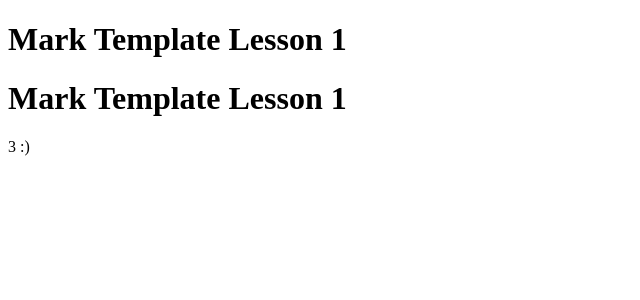
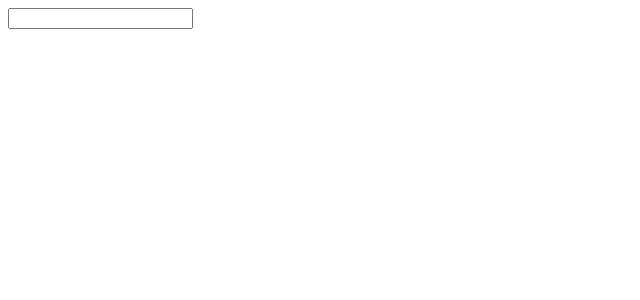
Before and after one commit to isafesoft/angular-training, an Angular app: page / in a window 1280 px wide. Shown: the top 300 px of the page, without its empty margins (0-640 px from the left). Built offline with nearby package versions, Linux system fonts and the light colour scheme.

Commit message:
1 ngIf, * syntax, template

```diff
--- a/src/app/app.component.html
+++ b/src/app/app.component.html
@@ -1,10 +1,11 @@
 <div class="app">
-  <h1>
-    {{ title }}
-  </h1>
+  <input type="text" (input)="handleInput($event.target.value)"
+    [value]="name"
+  >
 
-  <h1 [innerHTML]="title"></h1>
+  <div *ngIf="name.length > 2">
+   Searching for .... {{ name }}
+  </div>
 
-  {{ numberOne + numberTwo }}
-  {{ isHappy ? ':)' : ':('}}
+
 </div>
--- a/src/app/app.component.ts
+++ b/src/app/app.component.ts
@@ -11,4 +11,9 @@ export class AppComponent {
   numberTwo = 2;
   isHappy = true;
   date = Date.now();
+  name = '';
+
+  handleInput(event) {
+   this.name = event;
+  }
 }
```
